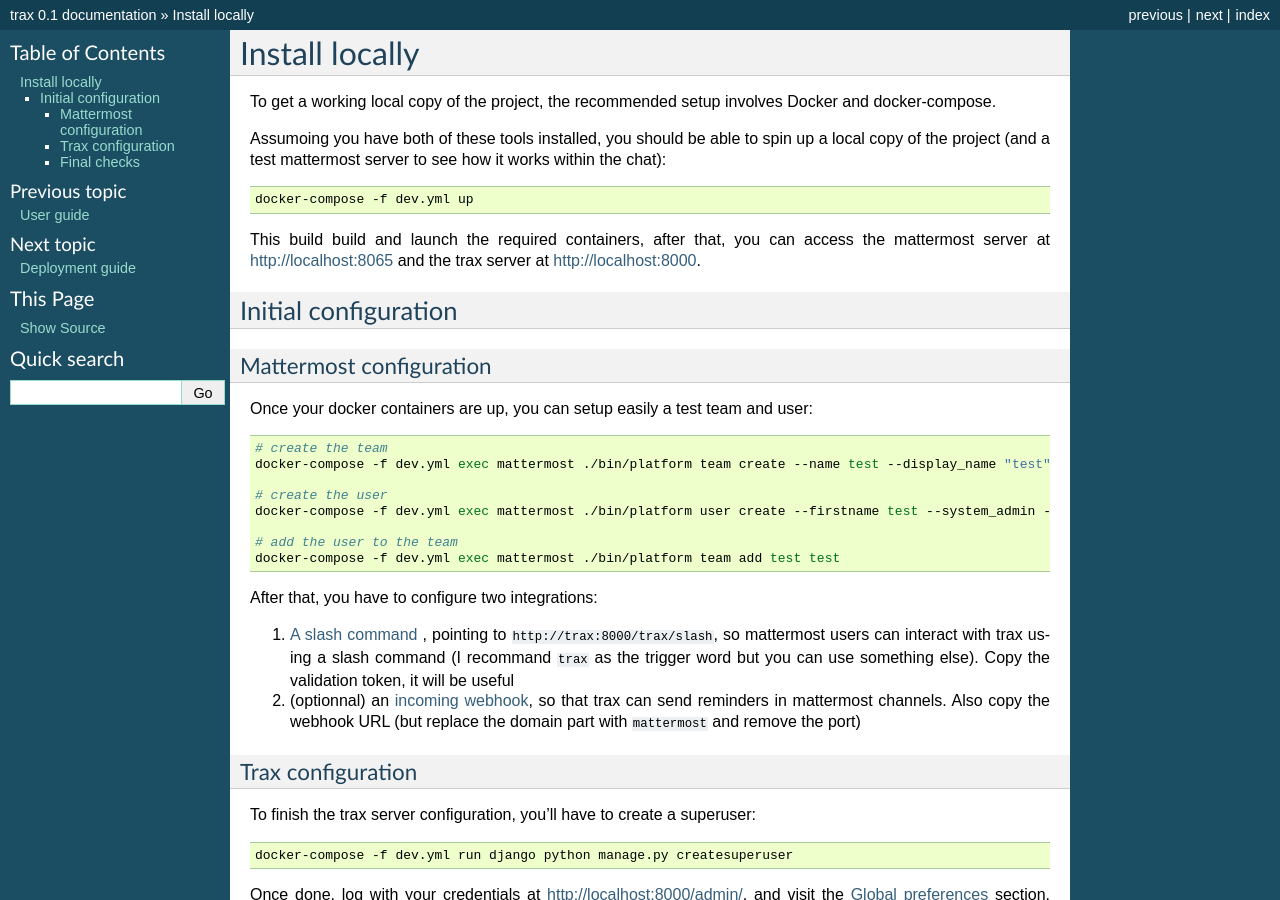
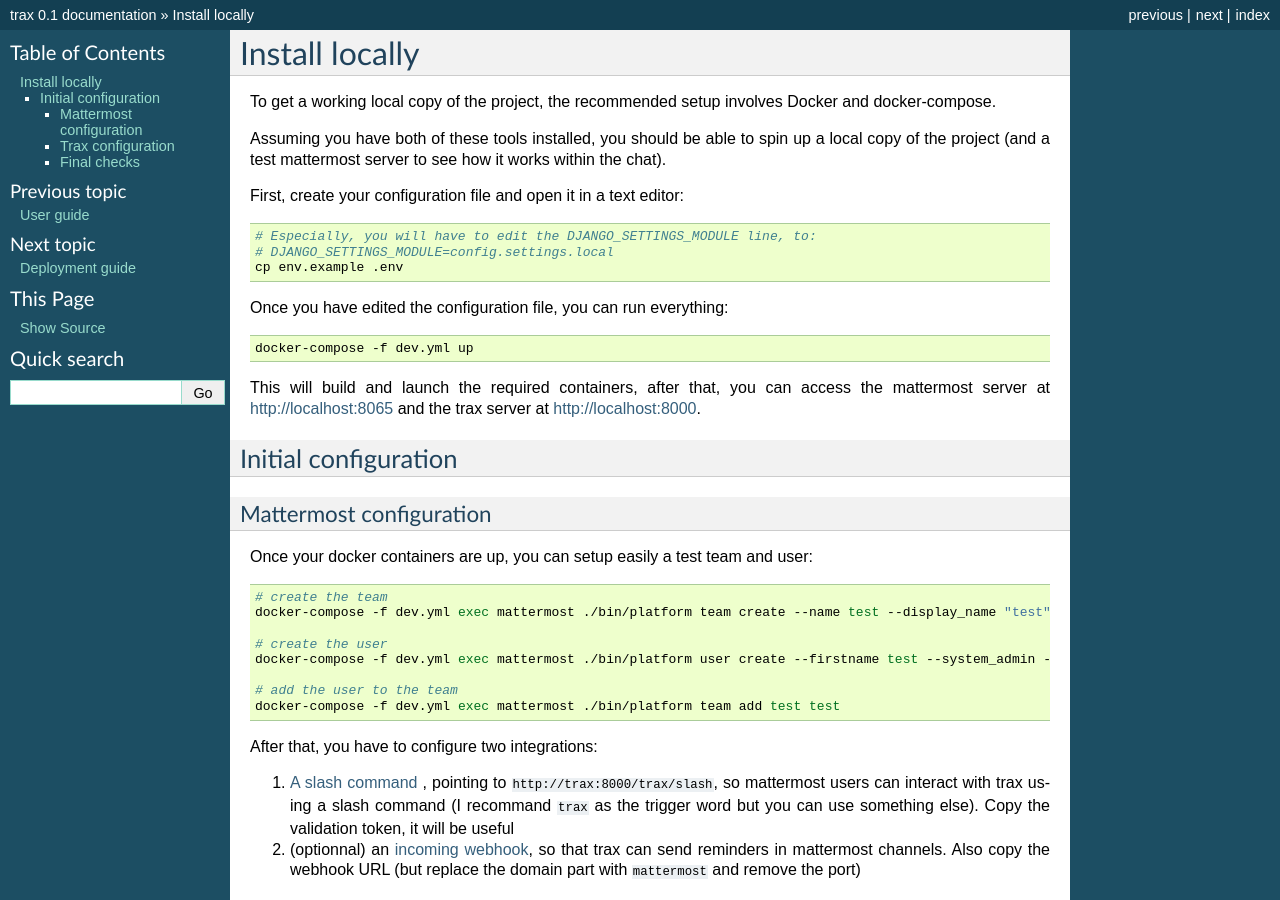
Before and after one commit to agateblue/trax, a Sphinx documentation site: the page built from docs/install-locally.rst, in a window 1280 px wide and 900 px high. Built offline with Sphinx 7.4.7, drawn with Linux system fonts in a browser that asks for light colours.

Commit message:
Fixed #19: added missing part regarding the DJANGO_SETTINGS_MODULE environment variable in the documentation

```diff
--- a/docs/install-locally.rst
+++ b/docs/install-locally.rst
@@ -4,14 +4,24 @@
 To get a working local copy of the project, the recommended setup involves Docker
 and docker-compose.
 
-Assumoing you have both of these tools installed, you should be able to spin
-up a local copy of the project (and a test mattermost server to see how it works within the chat):
+Assuming you have both of these tools installed, you should be able to spin
+up a local copy of the project (and a test mattermost server to see how it works within the chat).
+
+First, create your configuration file and open it in a text editor:
+
+.. code-block:: shell
+
+    # Especially, you will have to edit the DJANGO_SETTINGS_MODULE line, to:
+    # DJANGO_SETTINGS_MODULE=config.settings.local
+    cp env.example .env
+
+Once you have edited the configuration file, you can run everything:
 
 .. code-block:: shell
 
     docker-compose -f dev.yml up
 
-This build build and launch the required containers, after that, you can access the mattermost server at http://localhost:8065 and the trax server at http://localhost:8000.
+This will build and launch the required containers, after that, you can access the mattermost server at http://localhost:8065 and the trax server at http://localhost:8000.
 
 Initial configuration
 *********************
```
Also changed, not shown: 1 other file.
